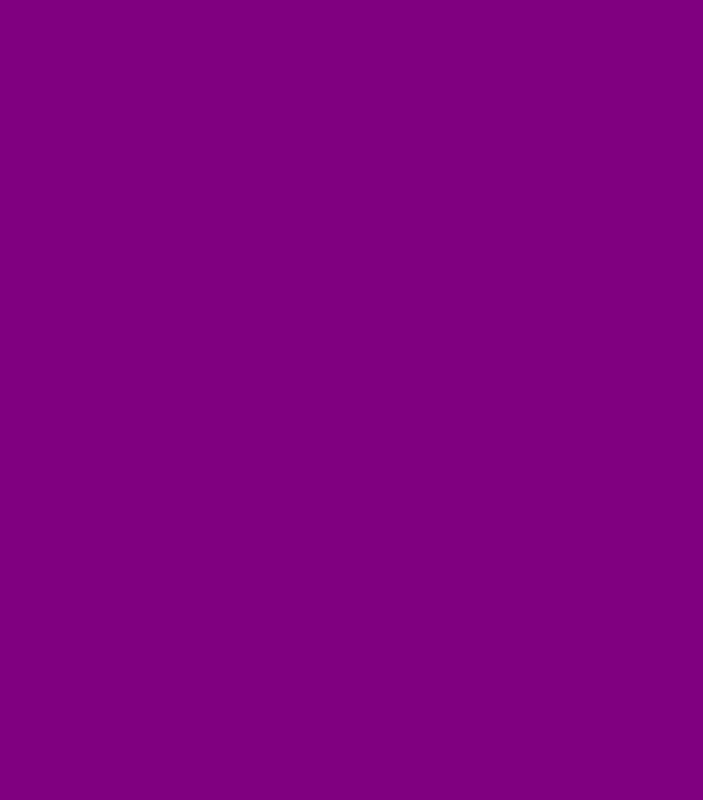
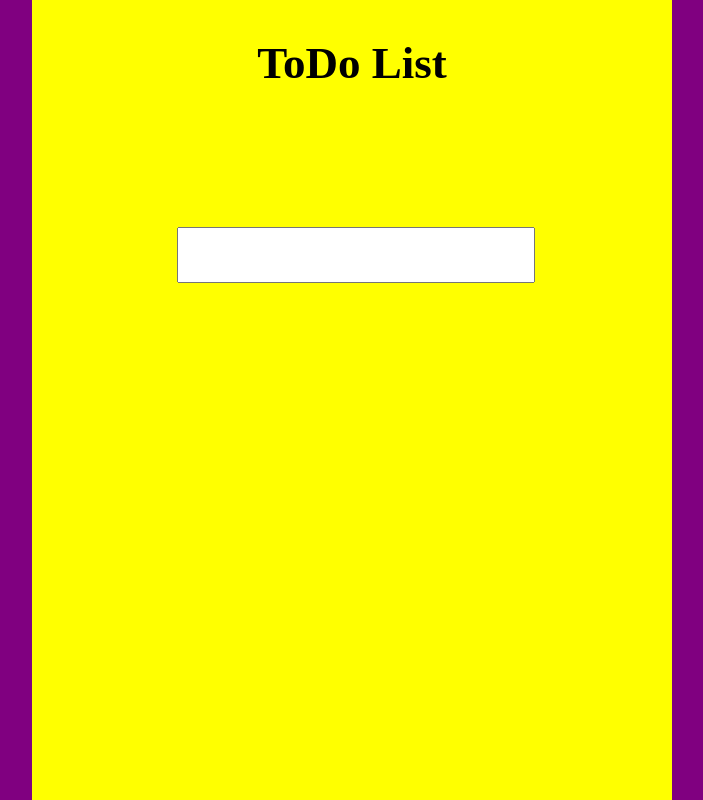
Before and after one commit to Kanzaki7/ToDoList_emrah_oztek, a plain HTML site: page index.html in a window 1280 px wide. Shown: the whole page, without its empty margins (288-991 px from the left). Drawn offline with Linux system fonts and the light colour scheme.

Commit message:
first basic layout

```diff
--- a/index.html
+++ b/index.html
@@ -7,7 +7,17 @@
     <link rel="stylesheet" href="./public/css/style.css">
 </head>
 <body>
-    <section class="section1"></section>
+    <section class="section1">
+        <div class="mainBody">
+            <div>
+                <h1 class="title">ToDo List</h1>
+            </div>
+            <div class="divMainInput">
+                <input type="text" class="mainInput">
+
+            </div>
+        </div>
+    </section>
     <script src="./public/js/main.js"></script>
 </body>
 </html>
--- a/public/css/style.css
+++ b/public/css/style.css
@@ -10,4 +10,37 @@ body {
     width: 100%;
     height: 100%;
     background-color: purple;
+    display: flex;
+    align-items: center;
+    justify-content: center;
 }
+
+.mainBody {
+    background-color: yellow;
+    width: 50%;
+    height: 100%;
+    display: flex;
+    align-items: center;
+    flex-direction: column;
+}
+
+.title {
+    font-size: 45px;
+}
+
+.divMainInput {
+    margin-top: 100px;
+    height: 50px;
+    width: 350px;
+    background-color: white;
+    border-radius: 10px;
+    /* border: 1px solid black; */
+}
+
+.mainInput {
+    /* outline: none; */
+    /* border: none; */
+    width: 100%;
+    height: 100%;
+    font-size: 30px;
+}
```
